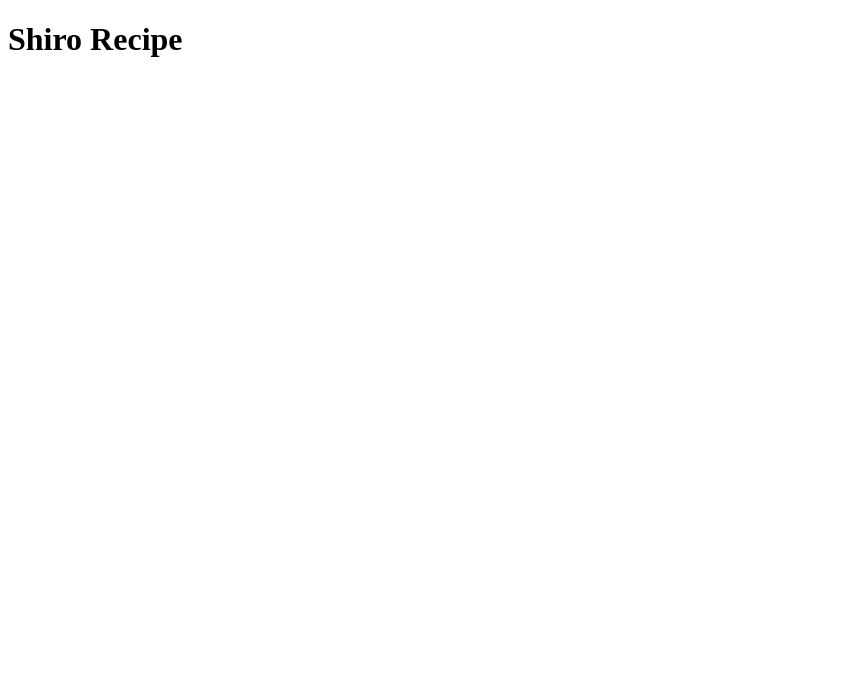
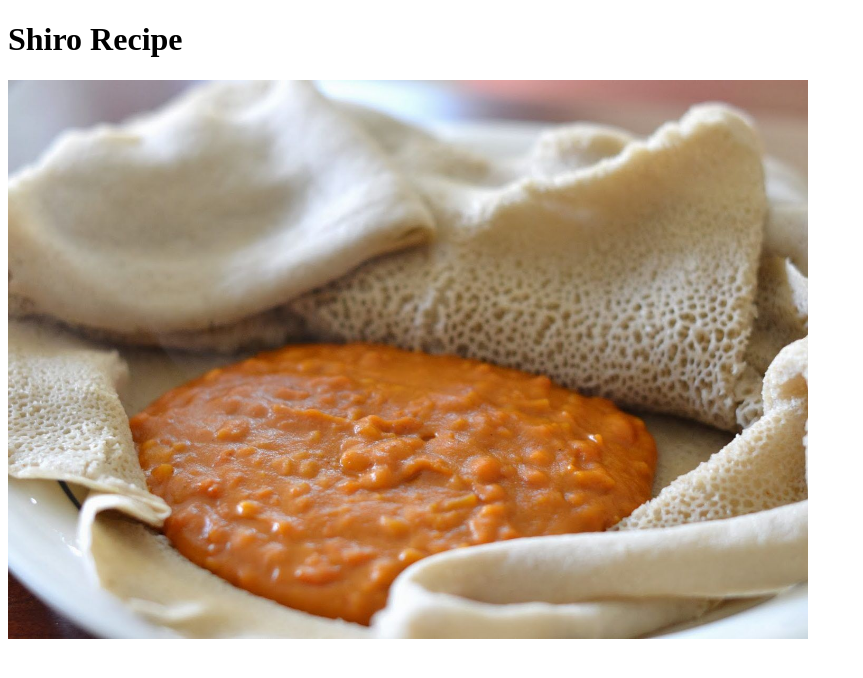
Before and after one commit to Spacegirl077/odin-recipes, a plain HTML site: page recipes/shiro.html in a window 1280 px wide. Shown: the whole page, without its empty margins (0-863 px from the left). Drawn offline with Linux system fonts and the light colour scheme.

```diff
--- a/recipes/shiro.html
+++ b/recipes/shiro.html
@@ -6,6 +6,8 @@
     </head>
     <body>
         <h1>Shiro Recipe</h1>
+        <img src="img/shiro.jpg" alt="shiro wot" width="800">
+
     </body>
 
 </html>
```
Also changed, not shown: index.html (+1 -0 lines).
